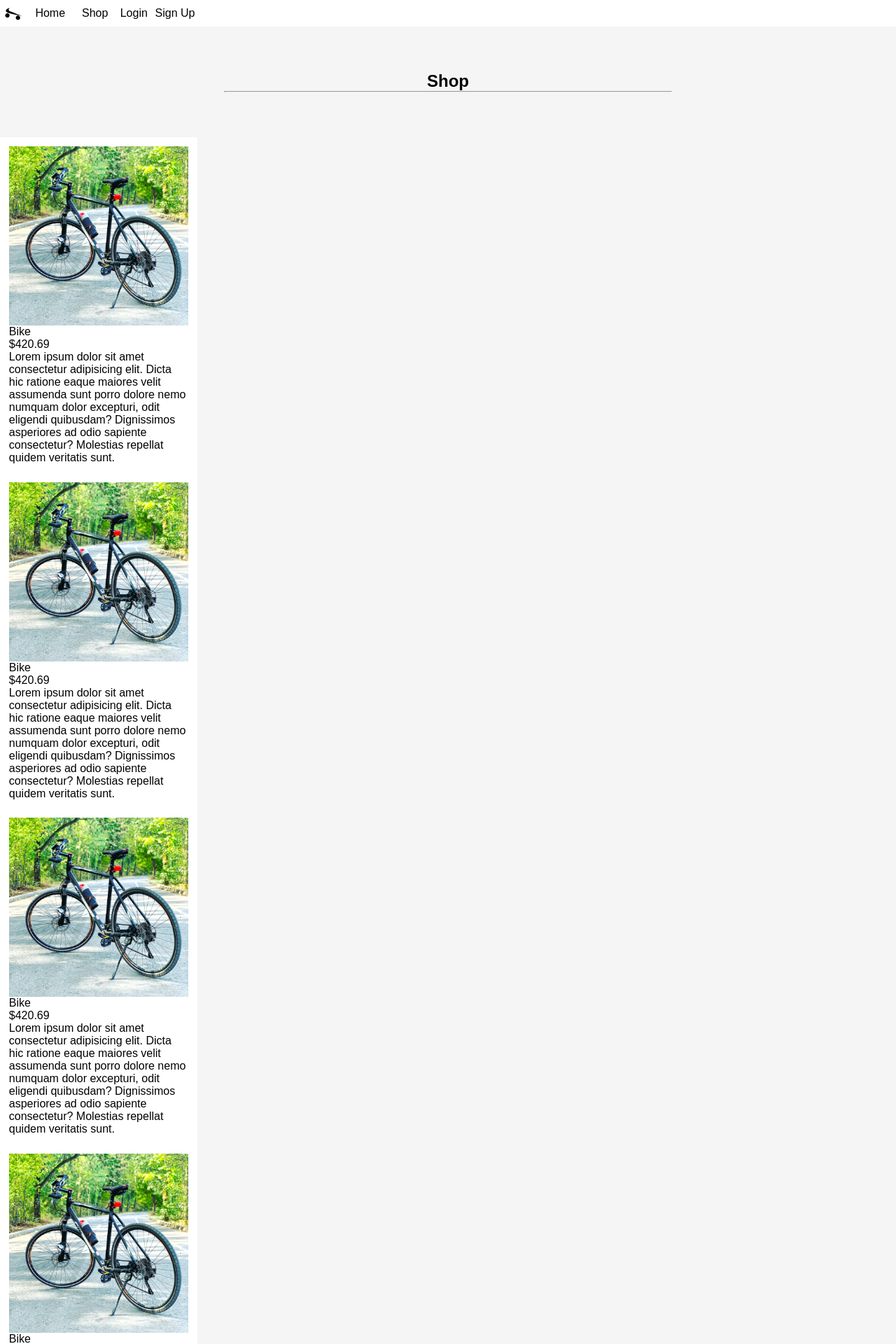
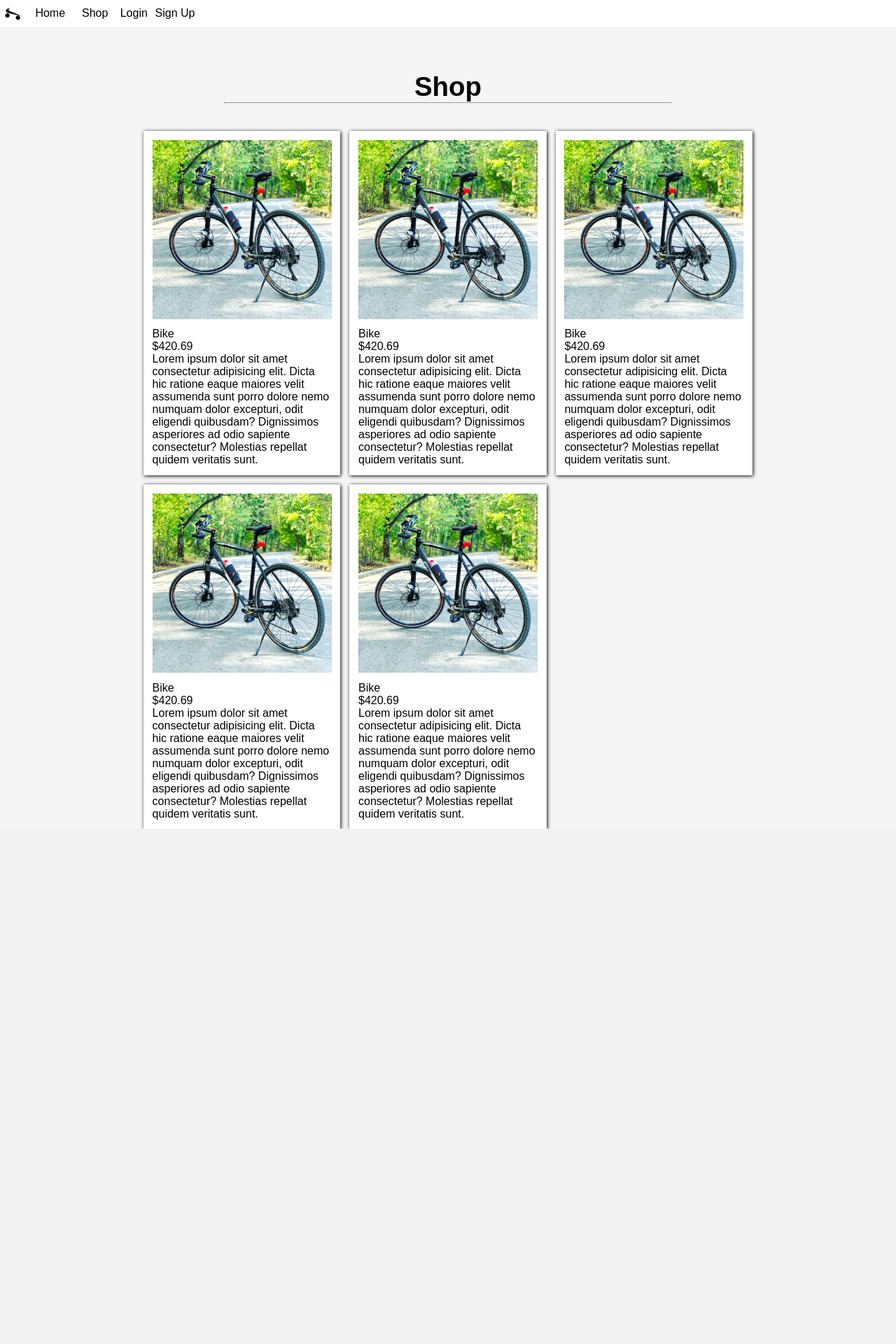
Before and after one commit to NathanH2111/BikeShop, a Flask app: page /shop in a window 1280 px wide. Shown: the top 1920 px of the page at 70% size. After the commit the page ends 1184 px from the top, so only its background shows below. Run offline with Flask 2, Linux system fonts and the light colour scheme; parts of the project's set-up code (start-up, migrations or seed data) failed here and were passed over.

Commit message:
Got shop grid working

```diff
--- a/static/css/shop.css
+++ b/static/css/shop.css
@@ -56,7 +56,11 @@ navbar {
 #shop-header {
    width: 50vw;
    text-align: center;
-   margin-bottom: 5vw;
+   margin-bottom: 3vw;
+}
+
+#shop-header h1 {
+   font: bold 3vw sans-serif;
 }
 
 /* *End Header Styling */
@@ -65,23 +69,32 @@ navbar {
 
 #shop {
    width: 100%;
+   display: flex;
+   justify-content: center;
 }
 
 .shop-container {
-   display: inline-grid;
-   grid-template-columns: 3;
+   display: grid;
+   grid-template-columns: auto auto auto;
+   gap: 1vw;
 }
 
-.shop-container > div {
+.shop-item {
    width: 20vw;
    background-color: #ffffff;
    display: flex;
    flex-direction: column;
    align-items: center;
    padding: 1vw;
+   box-shadow: 1px 1px 5px;
 }
 
 .item-img {
    max-width: 100%;
    height: auto;
+   /* box-shadow: 1px 1px 5px; */
 }
+
+.item-text {
+   margin-top: 1vw;
+}
```
